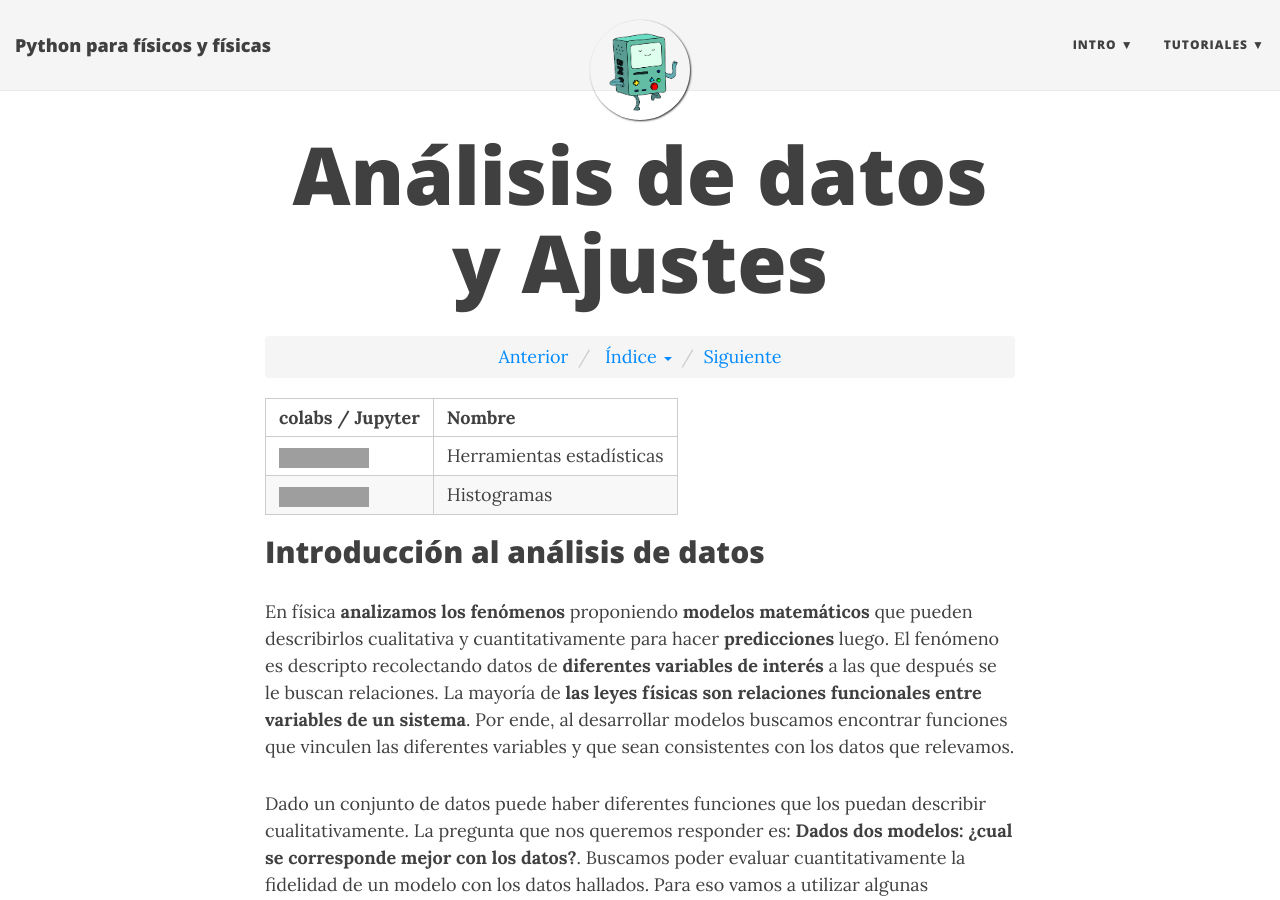
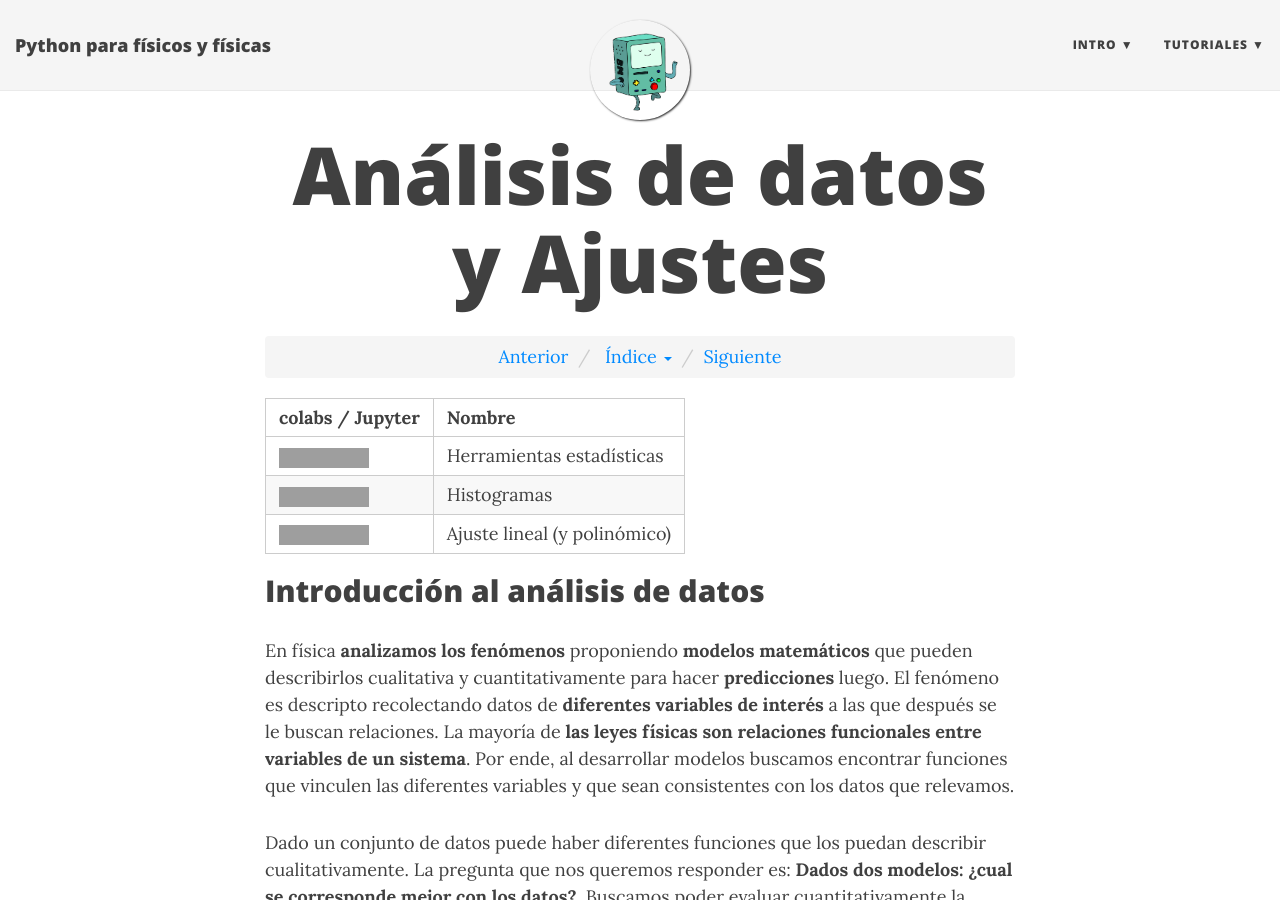
Before and after one commit to marceluda/python-para-fisicos, a Jekyll site: the page built from tuto/labo2/02_intro_analisis.md, in a window 1280 px wide and 900 px high. Built offline with Jekyll 4.4.1, drawn with Linux system fonts in a browser that asks for light colours; nearby versions of some CDN libraries; formulas are drawn with MathJax 3; grey boxes are pictures that could not be loaded.

Commit message:
Add linear and polynomial fitting to analysis tools

```diff
--- a/tuto/labo2/02_intro_analisis.md
+++ b/tuto/labo2/02_intro_analisis.md
@@ -14,7 +14,7 @@ navbar: labo2
 |---|---|
 |[![Open In Colab](https://colab.research.google.com/assets/colab-badge.svg)](https://colab.research.google.com/github/marceluda/python-para-fisicos/blob/master/colabs/Herramientas_estadísticas.ipynb)  | Herramientas estadísticas |
 |[![Open In Colab](https://colab.research.google.com/assets/colab-badge.svg)](https://colab.research.google.com/github/marceluda/python-para-fisicos/blob/master/colabs/Histogramas.ipynb)  | Histogramas |
-
+|[![Open In Colab](https://colab.research.google.com/assets/colab-badge.svg)](https://colab.research.google.com/github/marceluda/python-para-fisicos/blob/master/colabs/Herramientas_estadísticas.ipynb)  | Ajuste lineal (y polinómico) |
 
 
 ## Introducción al análisis de datos
```
